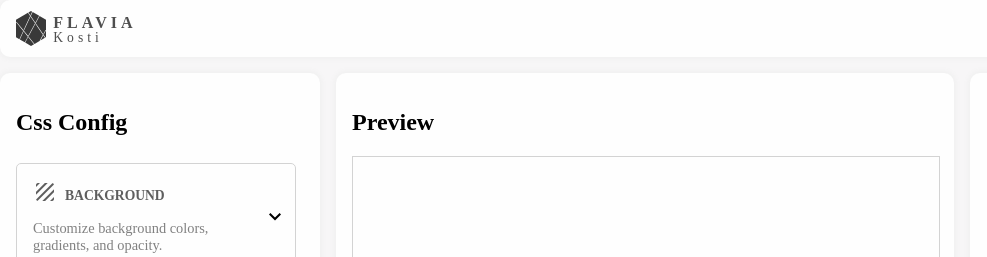
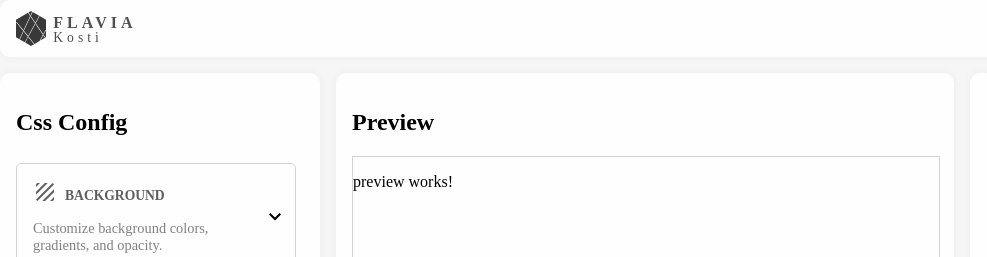
Before and after one commit to flavia3107/css-playground, an Angular app: page / in a window 1280 px wide. Shown: the top 257 px of the page, without its empty margins (0-987 px from the left). Built offline with nearby package versions, Linux system fonts and the light colour scheme.

Commit message:
Css Playground: State Management P6

```diff
--- a/src/app/app.component.html
+++ b/src/app/app.component.html
@@ -17,7 +17,7 @@
   <div class="preview-container flex-column card">
     <h2>Preview</h2>
     <div class="css-preview flex-column">
-
+      <app-preview />
     </div>
   </div>
   <div class="code-container flex-column card">
--- a/src/app/app.component.ts
+++ b/src/app/app.component.ts
@@ -1,12 +1,13 @@
 import { Component } from '@angular/core';
 import { RouterModule } from '@angular/router';
 import { CssConfigsComponent } from './components/css-configs/css-configs.component';
+import { PreviewComponent } from './components/preview/preview.component';
 
 @Component({
   selector: 'app-root',
   templateUrl: './app.component.html',
   styleUrls: ['./app.component.scss'],
-  imports: [RouterModule, CssConfigsComponent]
+  imports: [RouterModule, CssConfigsComponent, PreviewComponent]
 })
 export class AppComponent {
   title = 'css-playground';
--- /dev/null
+++ b/src/app/components/preview/preview.component.html
@@ -0,0 +1 @@
+<p>preview works!</p>
--- /dev/null
+++ b/src/app/components/preview/preview.component.ts
@@ -0,0 +1,12 @@
+import { Component } from '@angular/core';
+import { ELEMENTS } from 'src/app/app.config';
+
+@Component({
+  selector: 'app-preview',
+  templateUrl: './preview.component.html',
+  styleUrls: ['./preview.component.scss']
+})
+export class PreviewComponent {
+  readonly elements = ELEMENTS;
+
+}
```
Also changed, not shown: src/app/components/preview/preview.component.scss (added), 1 other file (tests, documents, lock files or other folders).
